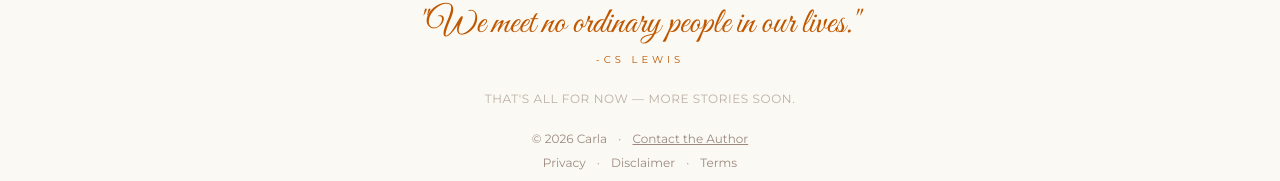
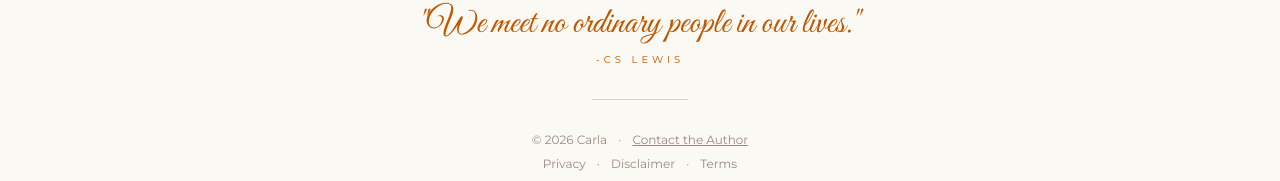
Before and after one commit to ninaswartco-pixel/peopleYouMeet, a plain HTML site: page entries.html in a window 1280 px wide. Shown: the part 553-734 px from the top of the page. Drawn offline with nearby package versions, Linux system fonts and the light colour scheme; no server answers; a web font is replaced by a local one.

Commit message:
fix footer

```diff
--- a/entries.html
+++ b/entries.html
@@ -192,13 +192,7 @@
             -CS Lewis
           </p>
         </div>
-        <div>
-          <p
-            class="text-warm-brown/40 font-sans text-xs tracking-wider uppercase"
-          >
-            That's all for now — more stories soon.
-          </p>
-        </div>
+        <hr class="my-2 border-t border-warm-brown/20 w-24 mx-auto" />
         <div class="text-warm-brown/60 font-sans text-xs">
           <p>
             &copy; 2026 Carla <span class="mx-2">·</span>
```
